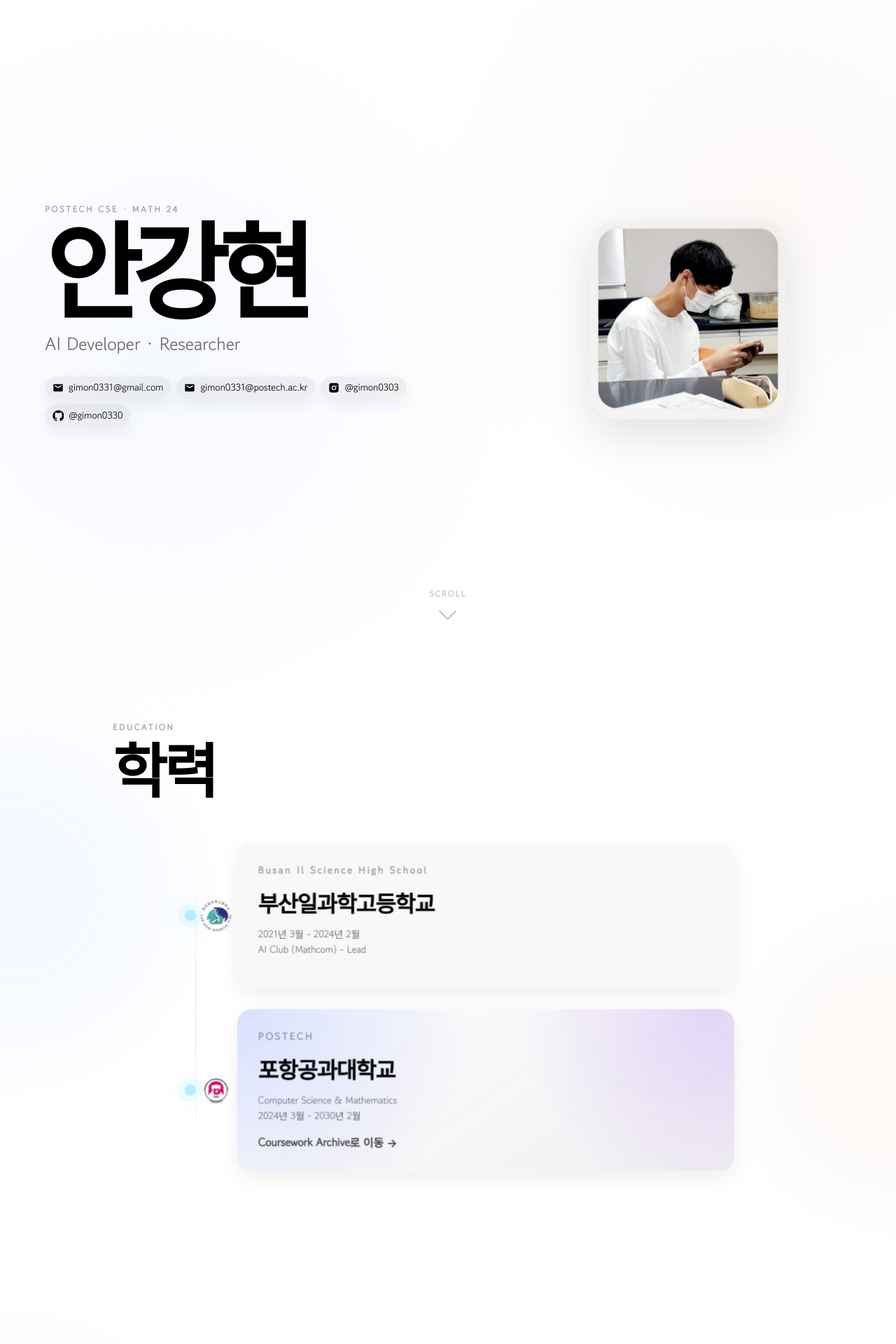
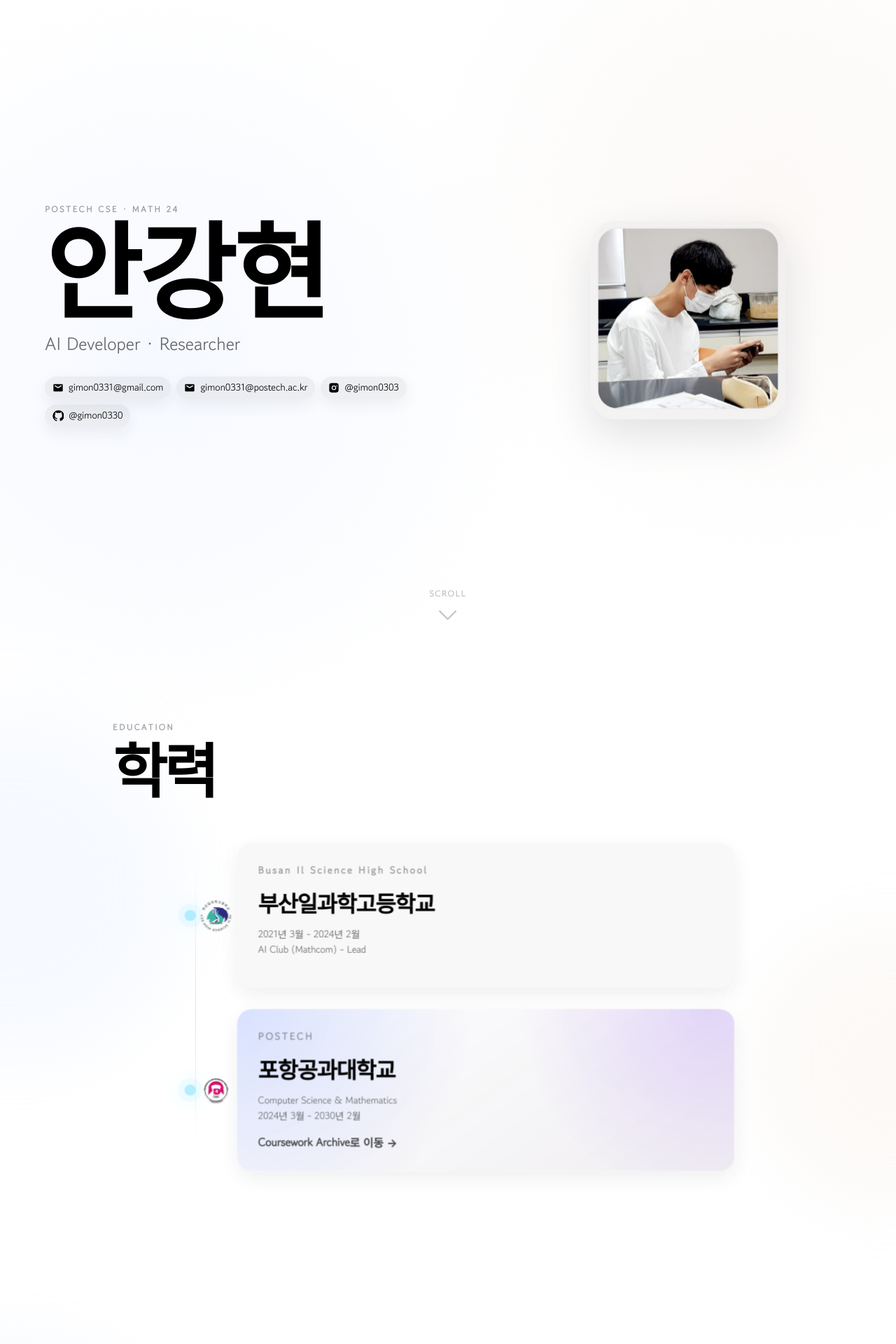
Before and after one commit to gimon0330/gimon0330.github.io, a Jekyll site: the page built from index.html, in a window 1280 px wide. Shown: the top 1920 px of the page at 70% size. Built offline with Jekyll 4.4.1, drawn with Linux system fonts in a browser that asks for light colours; some web fonts are replaced; the list of posts is cut into pages by our own code.

Commit message:
Slightly increase homepage name letter spacing

```diff
--- a/assets/home-motion.css
+++ b/assets/home-motion.css
@@ -147,7 +147,7 @@ body::before {
   background-clip: initial !important;
   font-size: clamp(64px, 12vw, 150px) !important;
   line-height: .84 !important;
-  letter-spacing: -.095em !important;
+  letter-spacing: -.025em !important;
   filter: none !important;
 }
 
```
